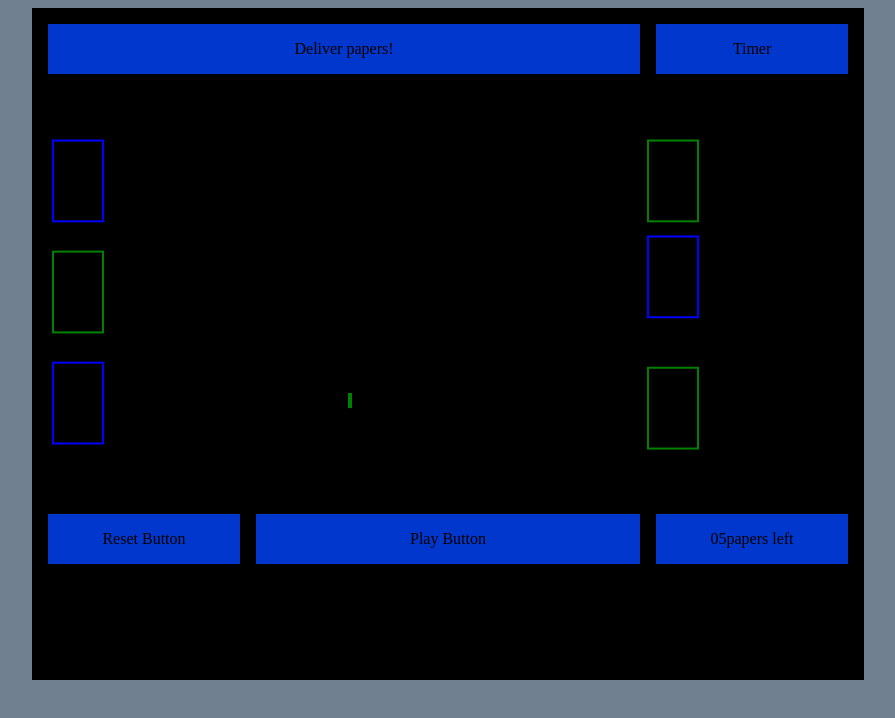
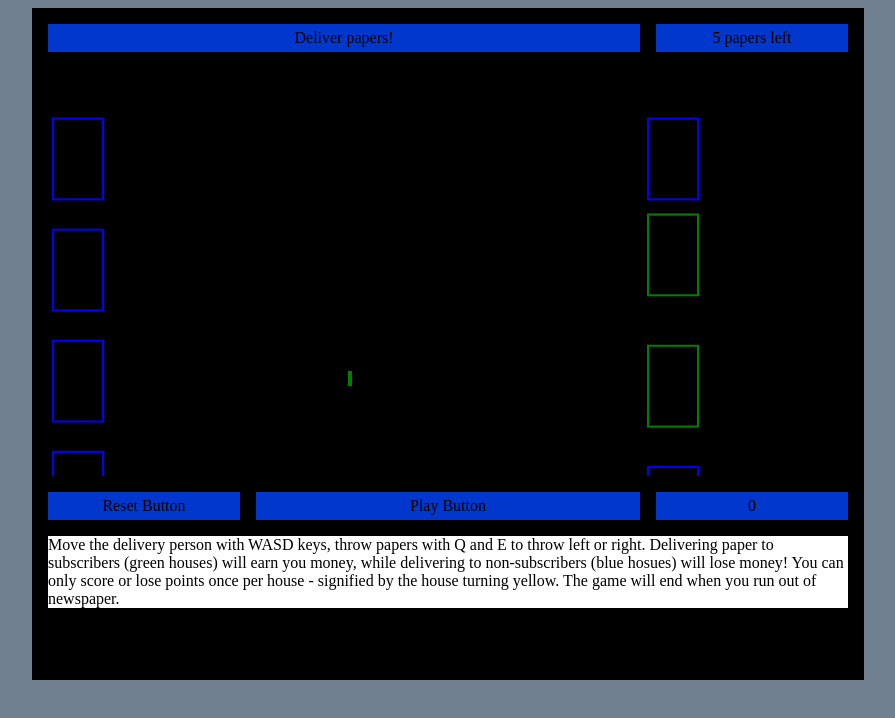
Before and after one commit to snacksident/Newsies-Rush, a plain HTML site: page index.html in a window 1280 px wide. Both pictures are taken after a click on the element "Play Button". Shown: the whole page, without its empty margins (192-1087 px from the left). Drawn offline with Linux system fonts and the light colour scheme.

Commit message:
separate scorekeeping functionality and papers left tracker.  refactor house subscriber status to call randomizer in constructor

```diff
--- a/css/styles.css
+++ b/css/styles.css
@@ -19,7 +19,8 @@ canvas{
     grid-template-columns: .25fr .5fr .25fr;
     grid-template-areas: "top-left top-left top-right"
                           "game game game"
-                          "bottom-left bottom-center bottom-right";
+                          "bottom-left bottom-center bottom-right"
+                          "footer footer footer";
 }
 
 #top-left, #top-right, #bottom-left, #bottom-center, #bottom-right {
@@ -49,6 +50,14 @@ canvas{
     grid-area: bottom-right;
 }
 
+#footer{
+    grid-area: footer;
+}
+
+.directions{
+    background-color: white
+}
+
 main{
     grid-area: game;
 }
--- a/index.html
+++ b/index.html
@@ -11,7 +11,9 @@
     <body>
         <div id="container">
             <aside id="top-left">Deliver papers!</aside>
-            <aside id="top-right">Timer</aside>
+            <aside id="top-right">
+                <div class="paper-count"></div>
+            </aside>
             <main>
                 <canvas id="canvas"></canvas>
             </main>
@@ -23,7 +25,11 @@
             </aside>
             <aside id="bottom-right">
                 <div class="score-board"></div>
-                <div class="paper-count"></div>
+            </aside>
+            <aside id="footer">
+                <div class="directions">
+                    Move the delivery person with WASD keys, throw papers with Q and E to throw left or right.  Delivering paper to subscribers (green houses) will earn you money, while delivering to non-subscribers (blue hosues) will lose money!  You can only score or lose points once per house - signified by the house turning yellow.  The game will end when you run out of newspaper.
+                </div>
             </aside>
         </div>
 
--- a/js/script.js
+++ b/js/script.js
@@ -5,50 +5,51 @@ const paperCountDisplay = document.querySelector(".paper-count")
 const resetButton = document.querySelector(".reset-button")
 const playButton = document.querySelector(".play-button")
 
-
 //clears gameloop interval, rendering game over.  also clears canvas to blank state.
 //currently functions like a pause button.  screen gets cleared but all rendered objects still have their positions set.
-resetButton.addEventListener('click',()=>{
+resetButton.addEventListener("click", () => {
     clearInterval(gameLoopInterval)
     resetGameState()
-    ctx.clearRect(0,0, canvas.width, canvas.height)
+    ctx.clearRect(0, 0, canvas.width, canvas.height)
     //reset all game-state values in here
 })
-playButton.addEventListener('click',()=>{
+playButton.addEventListener("click", () => {
     gameLoopInterval = setInterval(gameLoop, 60) //game speed set by interval
 })
 
 //tracking keypresses inside object with boolean values.
 let pressedKeys = {}
-document.addEventListener('keydown', e => pressedKeys[e.key] = true)
-document.addEventListener('keyup', e => pressedKeys[e.key] = false)
-
+document.addEventListener("keydown", (e) => (pressedKeys[e.key] = true))
+document.addEventListener("keyup", (e) => (pressedKeys[e.key] = false))
 
 /* GAME STATE */
-const ctx = canvas.getContext('2d')
+const ctx = canvas.getContext("2d")
 canvas.setAttribute("height", getComputedStyle(canvas)["height"])
 canvas.setAttribute("width", getComputedStyle(canvas)["width"])
 let userScore = 0
 
 // currently turning gameloopinterval on and off with the "play game" and "end game" buttons. end game clears screen but pauses object statuses.
-let gameLoopInterval;
+let gameLoopInterval
 /* GAME FUNCTIONS */
-
 
 /* kind of works, needs a re-visit */
 /* currently will tell a paper it was delivered if the house slides into it from the top as well*/
-function detectPaperDelivery(){
+function detectPaperDelivery() {
     //check if a papers left side crossed into the "left boundary"
-    thrownPapersLeft.forEach((paper)=>{
+    thrownPapersLeft.forEach((paper) => {
         //left side value hard coded in as no houses will be placed beyond 55px mark for now
-        if(paper.x < 55){
+        if (paper.x < 55) {
             //check if it hit the correct Y value of the each house as well
-            neighborhoodLeft.forEach(house=>{
-                if((paper.y < house.y + house.height && paper.y > house.y) && !house.isDelivered){
-                    if(house.isSubscriber){
+            neighborhoodLeft.forEach((house) => {
+                if (
+                    paper.y < house.y + house.height &&
+                    paper.y > house.y &&
+                    !house.isDelivered
+                ) {
+                    if (house.isSubscriber) {
                         console.log(`subscribers house on left hit!!`)
                         userScore += 1000
-                    }else if(!house.isSubscriber){
+                    } else if (!house.isSubscriber) {
                         console.log(`non subscriber on left hit`)
                         userScore -= 500
                     }
@@ -59,20 +60,26 @@ function detectPaperDelivery(){
         }
     })
     //check if paper crossed into the "right boundary"
-    thrownPapersRight.forEach((paper)=>{
+    thrownPapersRight.forEach((paper) => {
         //right side value hard coded in as houses will only be placed on the 600px mark for now
-        if(paper.x + paper.width > 600){
-            neighborhoodRight.forEach(house=>{
+        if (paper.x + paper.width > 600) {
+            neighborhoodRight.forEach((house) => {
                 //check if it hit corrects y value of house
-                if((paper.y < house.y + house.height && paper.y > house.y) && !house.isDelivered){
-                    if(house.isSubscriber){
+                if (
+                    paper.y < house.y + house.height &&
+                    paper.y > house.y &&
+                    !house.isDelivered
+                ) {
+                    if (house.isSubscriber) {
                         console.log(`subscriber on right hit!!!!`)
                         userScore += 1000
-                    }else if(!house.isSubscriber){
+                    } else if (!house.isSubscriber) {
                         console.log(`nonsubscriber on right hit!!!!`)
                         userScore -= 500
                     }
                     house.isDelivered = true
+                }else{
+                    console.log("missed all houses, no points awarded")
                 }
             })
             thrownPapersRight.shift()
@@ -82,99 +89,103 @@ function detectPaperDelivery(){
 
 //houses all have a standard size.  we only pass in location of the house.
 class House {
-    constructor(xLoc,yLoc,subscriberStatus){
-        this.x = xLoc,
-        this.y = yLoc,
-        this.width = 50,
-        this.height = 80
-        this.isSubscriber = subscriberStatus
+    constructor(xLoc, yLoc) {
+        (this.x = xLoc), (this.y = yLoc), (this.width = 50), (this.height = 80)
+        this.isSubscriber = subscriberRandomizer()
         this.isDelivered = false
     }
-    render(){
-        if(this.isSubscriber){
-            ctx.strokeStyle = 'green'
-        }else{
-            ctx.strokeStyle = 'blue'
+    render() {
+        if (this.isSubscriber) {
+            ctx.strokeStyle = "green"
+        } else {
+            ctx.strokeStyle = "blue"
         }
-        if(this.isDelivered){
-            ctx.strokeStyle = 'yellow'
+        if (this.isDelivered) {
+            ctx.strokeStyle = "yellow"
         }
         ctx.lineWidth = 2
-        ctx.strokeRect(this.x,this.y,this.width,this.height)
+        ctx.strokeRect(this.x, this.y, this.width, this.height)
     }
     //change the y axis of the house, simulating movement.
-    slide(){
+    slide() {
         this.y++
     }
 }
 //for the paperperson
 class Deliverer {
-    constructor(xLoc, yLoc){
-        this.x = xLoc,
-        this.y = yLoc,
-        this.width = 4,
-        this.height = 15
+    constructor(xLoc, yLoc) {
+        ;(this.x = xLoc), (this.y = yLoc), (this.width = 4), (this.height = 15)
     }
-    render(){
-        ctx.fillStyle = 'green'
+    render() {
+        ctx.fillStyle = "green"
         ctx.lineWidth = 2
-        ctx.fillRect(this.x,this.y,this.width,this.height)
+        ctx.fillRect(this.x, this.y, this.width, this.height)
     }
 }
 //for the thrown newspapers
 class Newspaper {
-    constructor(newX,newY){
+    constructor(newX, newY) {
         this.x = newX
         this.y = newY
-        this.width = 3,
-        this.height = 3
+        ;(this.width = 3), (this.height = 3)
     }
-    render(){
+    render() {
         ctx.strokeStyle = "white"
         ctx.lineWidth = 1
-        ctx.strokeRect(this.x,this.y,this.width,this.height)
+        ctx.strokeRect(this.x, this.y, this.width, this.height)
     }
     //the paper flies 2px right and 1px down per cycle - staying in line with the houses but heading towards them - left and right
-    flyRight(){
+    flyRight() {
         this.x += 5
         // this.y++ /*for making the papers fly 'down' the screen too*/
     }
-    flyLeft(){
-        this.x -=5
+    flyLeft() {
+        this.x -= 5
         // this.y++ /*for making the papers fly 'down' the screen too*/
     }
 }
 
-let leftHouse = new House(5,5,false)
-let leftHouse2 = new House(5,115,true)
-let leftHouse3 = new House(5,225,false)
+let leftHouse = new House(5, 5)
+let leftHouse2 = new House(5, 115)
+let leftHouse3 = new House(5, 225)
+let leftHouse4 = new House(5, 335)
 
-let rightHouse = new House(600,5,true)
-let rightHouse2 = new House(600, 100,false)
-let rightHouse3 = new House(600,230,true)
+let rightHouse = new House(600, 5)
+let rightHouse2 = new House(600, 100)
+let rightHouse3 = new House(600, 230)
+let rightHouse4 = new House(600, 350)
 
-let newPlayer = new Deliverer(300,300)
+let newPlayer = new Deliverer(300, 300)
 
-let newPaper = new Newspaper(newPlayer.x,newPlayer.y)
-let newPaper2 = new Newspaper(newPlayer.x,newPlayer.y)
-let newPaper3 = new Newspaper(newPlayer.x,newPlayer.y)
-let newPaper4 = new Newspaper(newPlayer.x,newPlayer.y)
-let newPaper5 = new Newspaper(newPlayer.x,newPlayer.y)
+let newPaper = new Newspaper(newPlayer.x, newPlayer.y)
+let newPaper2 = new Newspaper(newPlayer.x, newPlayer.y)
+let newPaper3 = new Newspaper(newPlayer.x, newPlayer.y)
+let newPaper4 = new Newspaper(newPlayer.x, newPlayer.y)
+let newPaper5 = new Newspaper(newPlayer.x, newPlayer.y)
 let paperArray = [newPaper, newPaper2, newPaper3, newPaper4, newPaper5]
-let neighborhood = [leftHouse, rightHouse, leftHouse2, rightHouse2, leftHouse3, rightHouse3]
+let neighborhood = [
+    leftHouse,
+    rightHouse,
+    leftHouse2,
+    rightHouse2,
+    leftHouse3,
+    rightHouse3,
+    leftHouse4,
+    rightHouse4
+]
 let neighborhoodLeft = [leftHouse, leftHouse2, leftHouse3]
 let neighborhoodRight = [rightHouse, rightHouse2, rightHouse3]
 let thrownPapersRight = []
 let thrownPapersLeft = []
 
 //check for when a house 'slides off' the screen, remove it from neighborhood and add it back to the top - "endless" functionality
-function houseMover(){
-    neighborhood.forEach((house)=>{
+function houseMover() {
+    neighborhood.forEach((house) => {
         house.render()
         house.slide()
-        if(house.y > 350){
+        if (house.y > 400) {
             house.y = -80
-            house.isSubscriber = subscriberRandomizer()
+            // house.isSubscriber = subscriberRandomizer()
             //set house to be valid for points again
             house.isDelivered = false
         }
@@ -182,38 +193,39 @@ function houseMover(){
 }
 
 //checks key press inputs for 4 movement directions
-function delivererMover(){
-    //find way to not let player drive off board.  check x/y coords to make sure they're in contained area.
+//need to add a way to keep user within certain boundaries
+function delivererMover() {
+    //find way to not let player drive off board (x 0, y 0, x600, y500).  check x/y coords to make sure they're in play area.
+    if(newPlayer.x < 0 || newPlayer.x > 500 || newPlayer.y < 0 || newPlayer.y > 500){
 
-        if(pressedKeys.a){
+    }
+    if (pressedKeys.a) {
         newPlayer.x -= 2
     }
-        if(pressedKeys.d){
+    if (pressedKeys.d) {
         newPlayer.x += 2
     }
-        if(pressedKeys.w){
+    if (pressedKeys.w) {
         newPlayer.y -= 2
     }
-        if(pressedKeys.s){
+    if (pressedKeys.s) {
         newPlayer.y += 2
-
     }
 }
 //randomly selects if a house is a subscriber or not when being replaced
-function subscriberRandomizer(){
+function subscriberRandomizer() {
     let rand = Math.floor(Math.random() * 2)
-    if(rand === 1){
+    if (rand === 1) {
         return true
-    }
-    else{
+    } else {
         return false
     }
 }
 
-function paperThrowHandler(){
+function paperThrowHandler() {
     //when key is pressed - remove paper from paperArray and add to new thrownPapers array
-    if(paperArray.length != 0){
-        if(pressedKeys.q){
+    if (paperArray.length != 0) {
+        if (pressedKeys.q) {
             //set paper location to users current location
             paperArray[0].x = newPlayer.x
             paperArray[0].y = newPlayer.y
@@ -221,7 +233,7 @@ function paperThrowHandler(){
             thrownPapersLeft.push(paperArray[0])
             paperArray.shift()
         }
-        if(pressedKeys.e){
+        if (pressedKeys.e) {
             //set paper location to users current location
             paperArray[0].x = newPlayer.x
             paperArray[0].y = newPlayer.y
@@ -231,11 +243,11 @@ function paperThrowHandler(){
         }
     }
     //render and move all papers that have been thrown
-    for(let i = 0; i < thrownPapersLeft.length; i++){
+    for (let i = 0; i < thrownPapersLeft.length; i++) {
         thrownPapersLeft[i].render()
         thrownPapersLeft[i].flyLeft()
     }
-    for(let i = 0; i < thrownPapersRight.length; i++){
+    for (let i = 0; i < thrownPapersRight.length; i++) {
         thrownPapersRight[i].render()
         thrownPapersRight[i].flyRight()
     }
@@ -243,31 +255,50 @@ function paperThrowHandler(){
 }
 
 //checks to see if all newspaper arrays are empty (out of paper) - no more ways to get points
-function gameOverCheck(){
-    if(paperArray.length === 0 && thrownPapersLeft.length === 0 && thrownPapersRight.length === 0){
+function gameOverCheck() {
+    if (
+        paperArray.length === 0 &&
+        thrownPapersLeft.length === 0 &&
+        thrownPapersRight.length === 0
+    ) {
         console.log("game over you're out of newspapers")
         console.log(`You ended with ${userScore} points!`)
         clearInterval(gameLoopInterval)
     }
 }
 
-function resetGameState(){
+function updatePaperCountDisplay() {
+    if (paperArray.length > 0) {
+        paperCountDisplay.innerText = paperArray.length + " papers left"
+    } else {
+        paperCountDisplay.innerText = "no papers left!"
+    }
+}
+
+function resetGameState() {
     userScore = 0
 
-    leftHouse = new House(5,5,false)
-    leftHouse2 = new House(5,115,true)
-    leftHouse3 = new House(5,225,false)
-    rightHouse = new House(600,5,true)
-    rightHouse2 = new House(600, 100,false)
-    rightHouse3 = new House(600,230,true)
-    newPlayer = new Deliverer(300,300)
-    newPaper = new Newspaper(newPlayer.x,newPlayer.y)
-    newPaper2 = new Newspaper(newPlayer.x,newPlayer.y)
-    newPaper3 = new Newspaper(newPlayer.x,newPlayer.y)
-    newPaper4 = new Newspaper(newPlayer.x,newPlayer.y)
-    newPaper5 = new Newspaper(newPlayer.x,newPlayer.y)
+    leftHouse = new House(5, 5, false)
+    leftHouse2 = new House(5, 115, true)
+    leftHouse3 = new House(5, 225, false)
+    rightHouse = new House(600, 5, true)
+    rightHouse2 = new House(600, 100, false)
+    rightHouse3 = new House(600, 230, true)
+    newPlayer = new Deliverer(300, 300)
+    newPaper = new Newspaper(newPlayer.x, newPlayer.y)
+    newPaper2 = new Newspaper(newPlayer.x, newPlayer.y)
+    newPaper3 = new Newspaper(newPlayer.x, newPlayer.y)
+    newPaper4 = new Newspaper(newPlayer.x, newPlayer.y)
+    newPaper5 = new Newspaper(newPlayer.x, newPlayer.y)
     paperArray = [newPaper, newPaper2, newPaper3, newPaper4, newPaper5]
-    neighborhood = [leftHouse, rightHouse, leftHouse2, rightHouse2, leftHouse3, rightHouse3]
+    neighborhood = [
+        leftHouse,
+        rightHouse,
+        leftHouse2,
+        rightHouse2,
+        leftHouse3,
+        rightHouse3,
+    ]
     neighborhoodLeft = [leftHouse, leftHouse2, leftHouse3]
     neighborhoodRight = [rightHouse, rightHouse2, rightHouse3]
     thrownPapersRight = []
@@ -276,9 +307,9 @@ function resetGameState(){
 
 function gameLoop() {
     //generate houses(neighborhood)
-    ctx.clearRect(0,0, canvas.width, canvas.height)
+    ctx.clearRect(0, 0, canvas.width, canvas.height)
     scoreBoard.innerText = userScore
-    paperCountDisplay.innerText = paperArray.length + "papers left"
+    updatePaperCountDisplay()
     houseMover()
     delivererMover()
     newPlayer.render()
```
Lines whose indentation alone changed are shown as unchanged.
